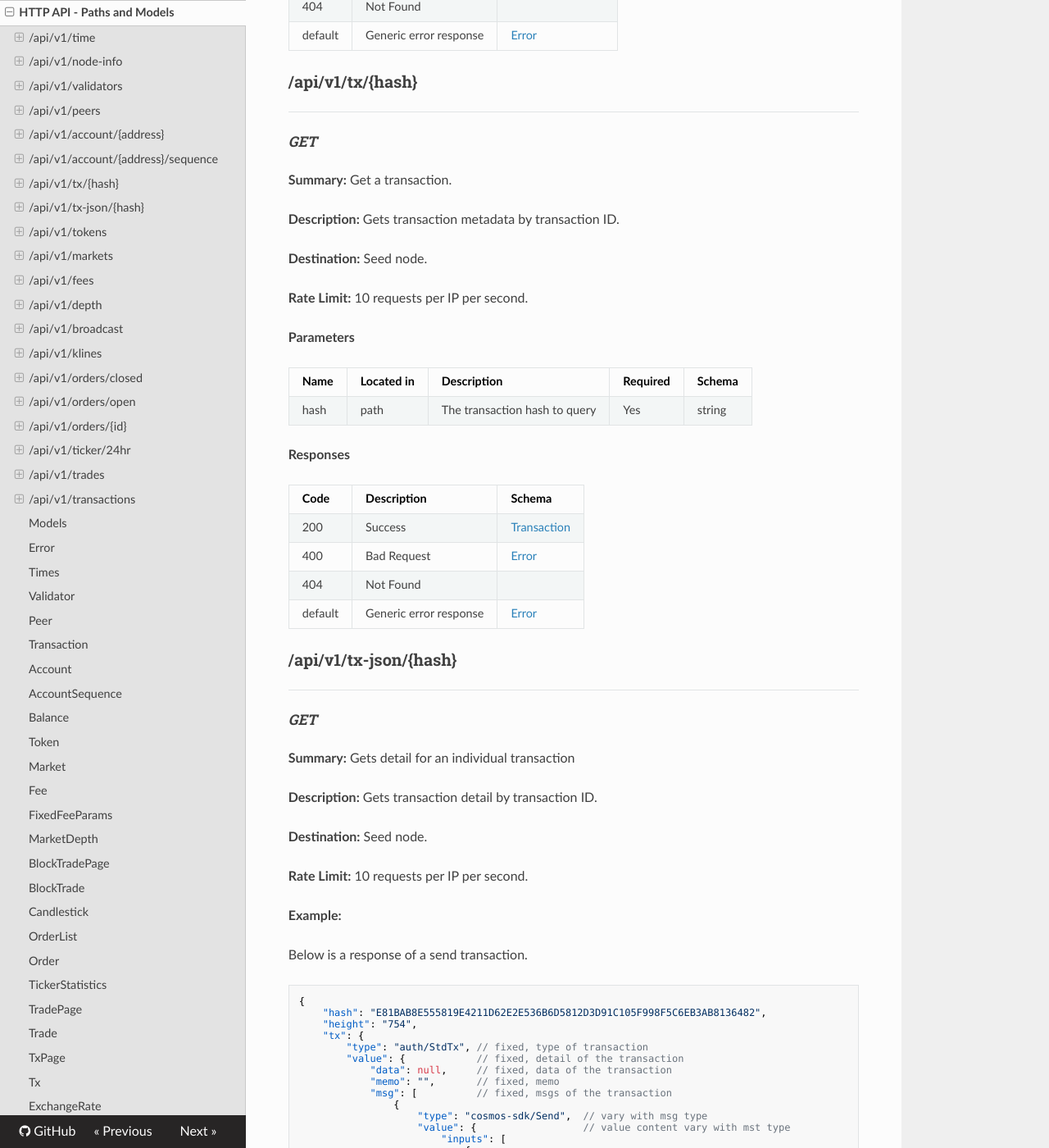
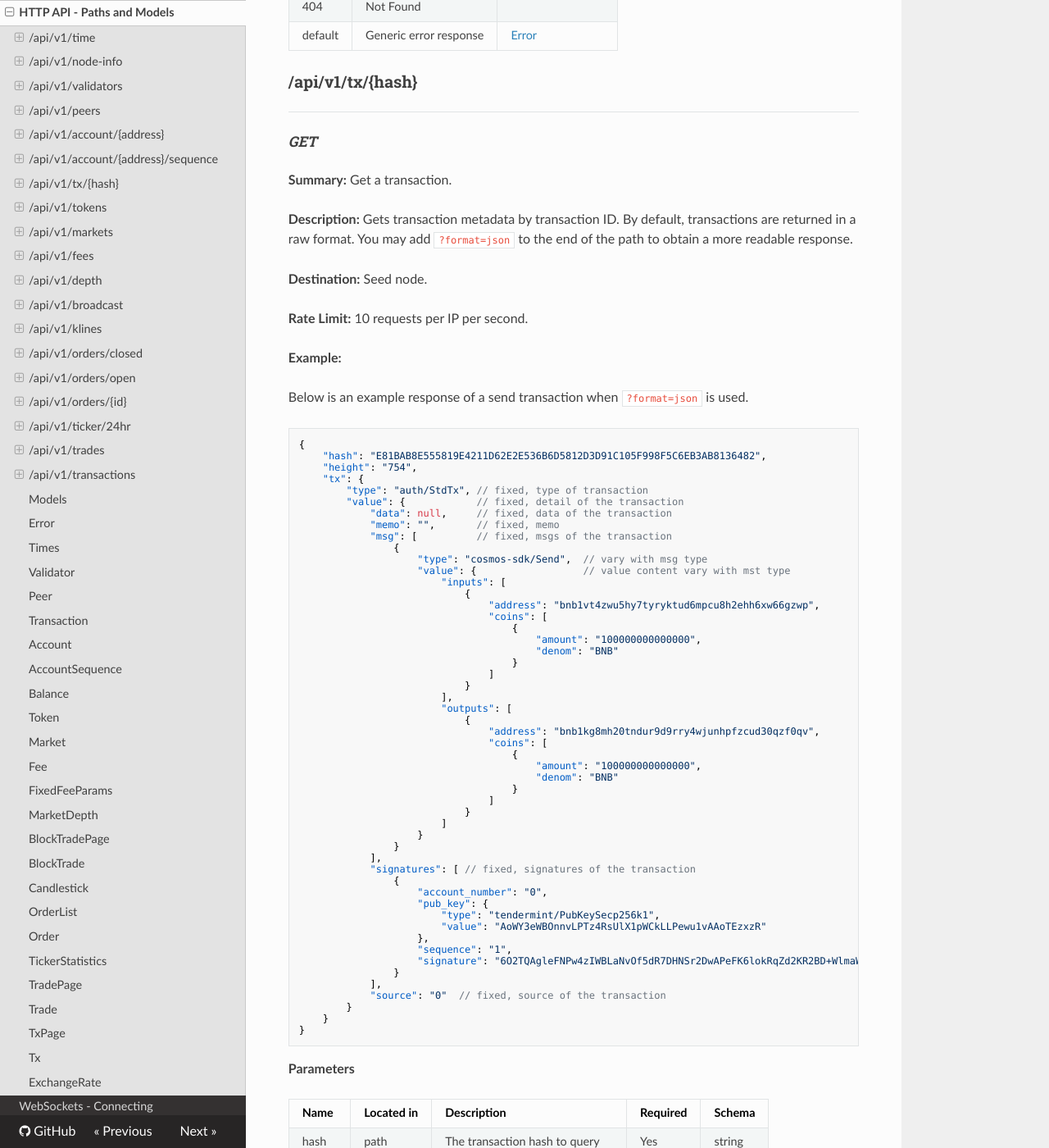
Before and after one commit to yash-sharma1/docs-site, an MkDocs documentation site: the page built from docs/api-reference/dex-api/paths.md, in a window 1280 px wide and 1400 px high, scrolled down 4131 px. Shown: the whole window at 82% size. Built offline with MkDocs 1.6.1, drawn with Linux system fonts in a browser that asks for light colours; nearby versions of some CDN libraries; some of the changed text lies outside the part shown.

Commit message:
http docs: re-generate

````diff
--- a/docs/api-reference/dex-api/paths.md
+++ b/docs/api-reference/dex-api/paths.md
@@ -106,7 +106,7 @@ The Binance Chain HTTP API provides access to a Binance Chain node deployment an
 
 **Rate Limit:** 5 requests per IP per second.
 
-**Test URL:** [https://testnet-dex.binance.org/api/v1/account/bnc18hy3dz0lfky74shaatswmuhd2dxyl847fwsvkk](https://testnet-dex.binance.org/api/v1/account/bnc18hy3dz0lfky74shaatswmuhd2dxyl847fwsvkk)
+**Test URL:** [https://testnet-dex.binance.org/api/v1/account/tbnb185tqzq3j6y7yep85lncaz9qeectjxqe5054cgn](https://testnet-dex.binance.org/api/v1/account/tbnb185tqzq3j6y7yep85lncaz9qeectjxqe5054cgn)
 
 
 **Parameters**
@@ -135,7 +135,7 @@ The Binance Chain HTTP API provides access to a Binance Chain node deployment an
 
 **Rate Limit:** 5 requests per IP per second.
 
-**Test URL:** [https://testnet-dex.binance.org/api/v1/account/bnc18hy3dz0lfky74shaatswmuhd2dxyl847fwsvkk/sequence](https://testnet-dex.binance.org/api/v1/account/bnc18hy3dz0lfky74shaatswmuhd2dxyl847fwsvkk/sequence)
+**Test URL:** [https://testnet-dex.binance.org/api/v1/account/tbnb185tqzq3j6y7yep85lncaz9qeectjxqe5054cgn/sequence](https://testnet-dex.binance.org/api/v1/account/tbnb185tqzq3j6y7yep85lncaz9qeectjxqe5054cgn/sequence)
 
 
 **Parameters**
@@ -158,34 +158,7 @@ The Binance Chain HTTP API provides access to a Binance Chain node deployment an
 ##### ***GET***
 **Summary:** Get a transaction.
 
-**Description:** Gets transaction metadata by transaction ID.
-
-**Destination:** Seed node.
-
-**Rate Limit:** 10 requests per IP per second.
-
-
-**Parameters**
-
-| Name | Located in | Description | Required | Schema |
-| ---- | ---------- | ----------- | -------- | ---- |
-| hash | path | The transaction hash to query | Yes | string |
-
-**Responses**
-
-| Code | Description | Schema |
-| ---- | ----------- | ------ |
-| 200 | Success | [Transaction](#transaction) |
-| 400 | Bad Request | [Error](#error) |
-| 404 | Not Found |  |
-| default | Generic error response | [Error](#error) |
-
-### /api/v1/tx-json/{hash}
----
-##### ***GET***
-**Summary:** Gets detail for an individual transaction
-
-**Description:** Gets transaction detail by transaction ID.
+**Description:** Gets transaction metadata by transaction ID. By default, transactions are returned in a raw format. You may add `?format=json` to the end of the path to obtain a more readable response.
 
 **Destination:** Seed node.
 
@@ -193,7 +166,7 @@ The Binance Chain HTTP API provides access to a Binance Chain node deployment an
 
 **Example:**
 
-Below is a response of a send transaction.
+Below is an example response of a send transaction when `?format=json` is used.
 ```
 {
     "hash": "E81BAB8E555819E4211D62E2E536B6D5812D3D91C105F998F5C6EB3AB8136482",
@@ -255,6 +228,7 @@ Below is a response of a send transaction.
 | Name | Located in | Description | Required | Schema |
 | ---- | ---------- | ----------- | -------- | ---- |
 | hash | path | The transaction hash to query | Yes | string |
+| format | query | Response format (`json` or omit) | No | string |
 
 **Responses**
 
````
